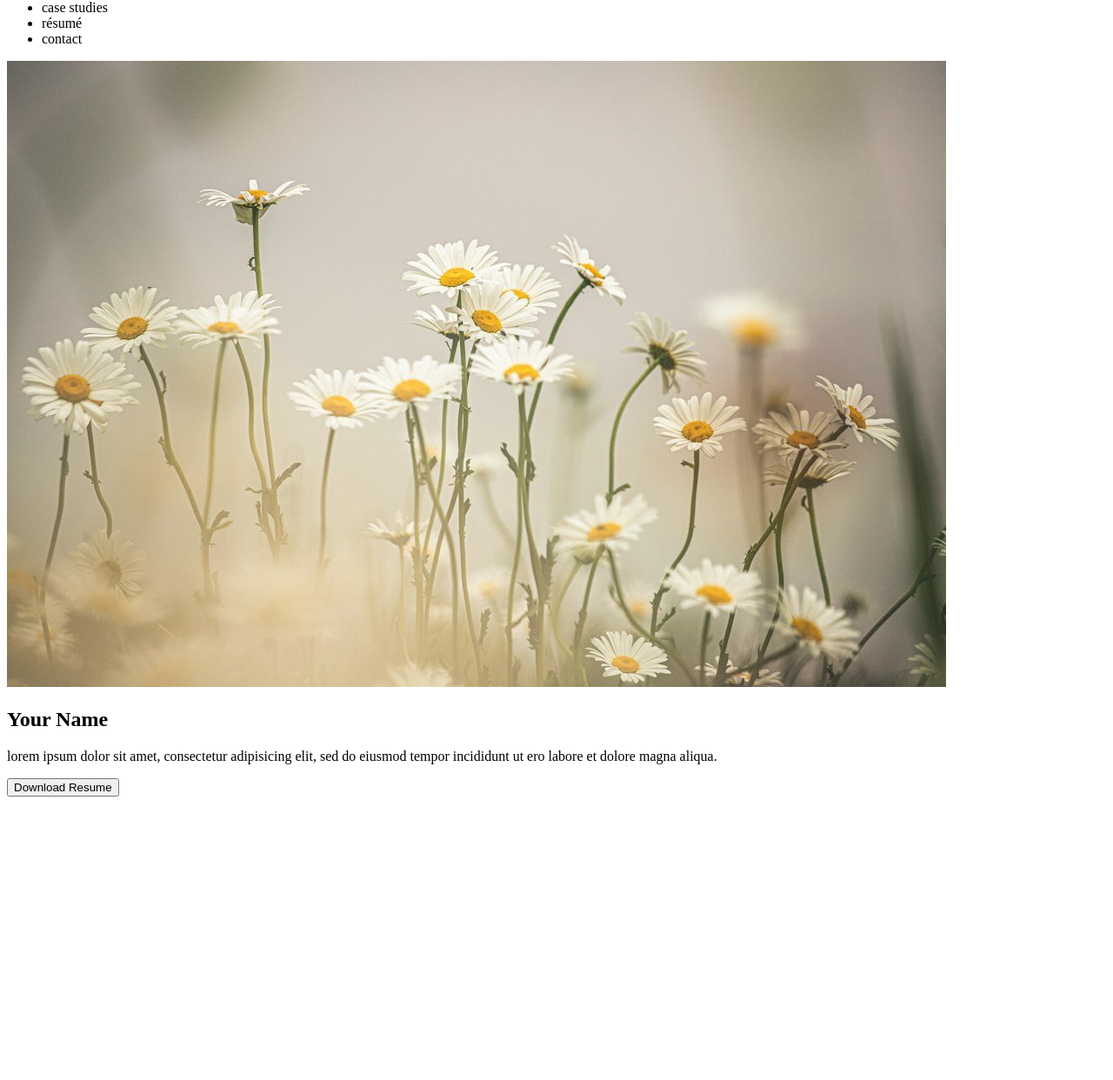
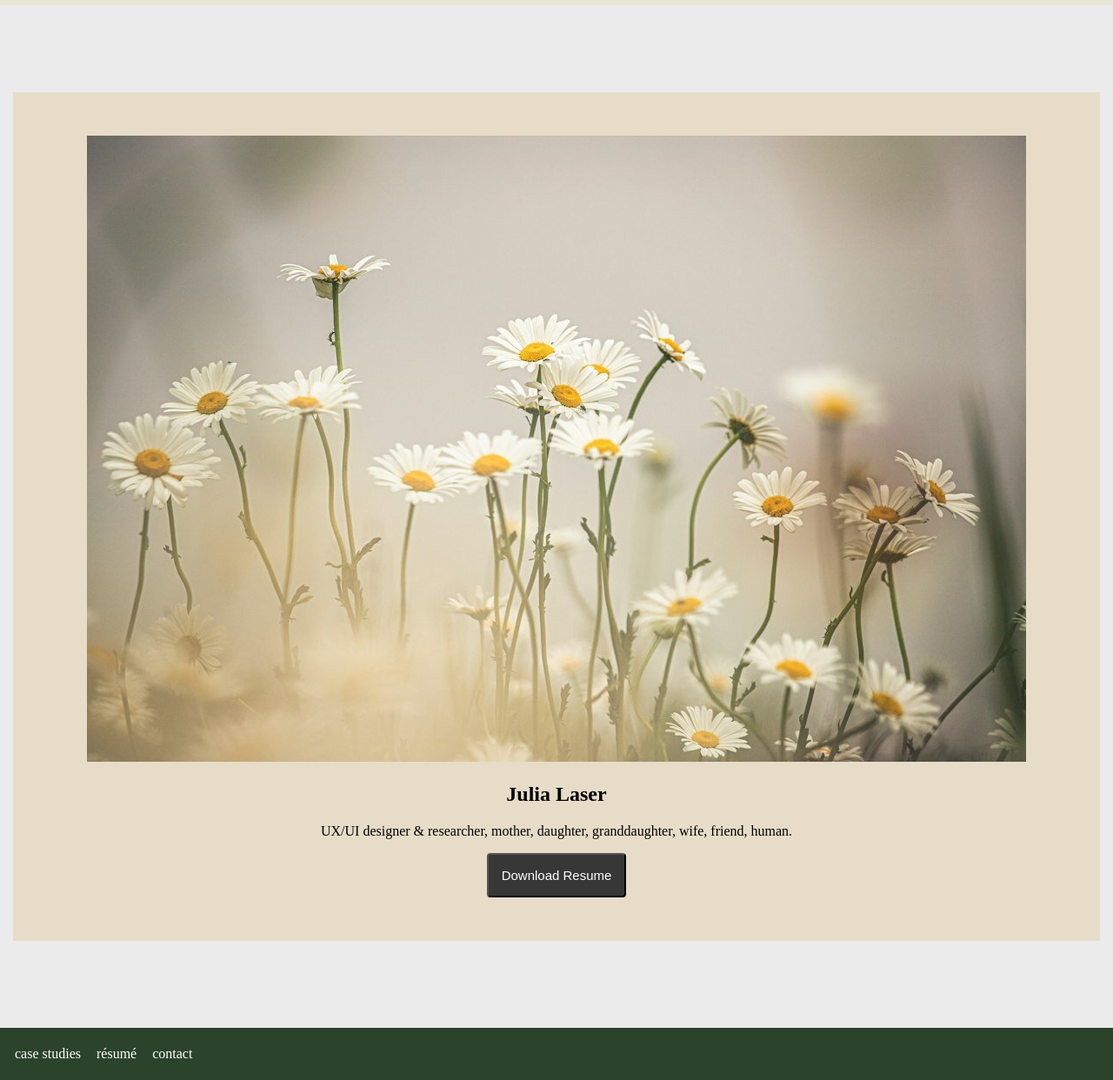
Before and after one commit to juliamlaser/lasersnake_UX_UI_HW_17, a plain HTML site: page index.html in a window 1280 px wide. Shown: the part 62-1304 px from the top of the page at 87% size. Before the commit the page ends 986 px from the top, so only its background shows below. Drawn offline with Linux system fonts and the light colour scheme; files whose address does not match are found by name.

Commit message:
version 1

```diff
--- a/CSS/style.css
+++ b/CSS/style.css
@@ -0,0 +1,49 @@
+body {
+    margin: 0;
+  }
+  header {
+    background-color: #E8E6D7;
+    padding: 15px;
+  }
+  header ul {
+    float: right;
+    color: 2B432B;
+  }
+  header li {
+    display: inline-block;
+    padding: 0px 5px;
+  }
+  header p {
+    display: inline-block;
+  }
+  .heroImg {
+    background-color: #EBEBEB;
+    padding: 100px 15px;
+  }
+  .content {
+    max-width: 1200px;
+    margin: 0 auto;
+    padding: 50px;
+    background-color: #E6DCC8;
+    text-align: center;
+  }
+  button {
+    padding: 15px;
+    background-color: #373738;
+    color: white;
+    font-size: 15px;
+    border-radius: 4px;
+  }
+  footer {
+    background-color: #2B432B;
+    padding: 5px;
+    color: white;
+  }
+  footer ul {
+    list-style: none;
+    padding-left: 5px;
+  }
+  footer li {
+    display: inline-block;
+    padding: 0px 7px;
+  }
--- a/index.html
+++ b/index.html
@@ -2,6 +2,7 @@
 <html>
 <head>
     <title>lasersnake</title>
+    <link href="css/style.css" rel="stylesheet">
 </head>
     <body>
    <header>
@@ -12,14 +13,21 @@
         <li>contact</li>
     </ul>
   </header>
+
     <section class="heroImg">
         <div class="content">
             <img src="images/lasersnake-daisy.jpeg">
-            <h1>Your Name</h1>
-            <p>lorem ipsum dolor sit amet, consectetur adipisicing elit, sed do eiusmod tempor incididunt ut ero labore et dolore magna aliqua.</p>
+            <h1>Julia Laser</h1>
+            <p>UX/UI designer & researcher, mother, daughter, granddaughter, wife, friend, human.</p>
             <button>Download Resume</button>
         </div>
         </section>
-
+    <footer>
+      <ul>
+        <li>case studies</li>
+        <li>résumé</li>
+        <li>contact</li>
+      </ul>
+    </footer>
     </body>
 </html>
```
Also changed, not shown: 1 other file. Lines whose indentation alone changed are shown as unchanged.
